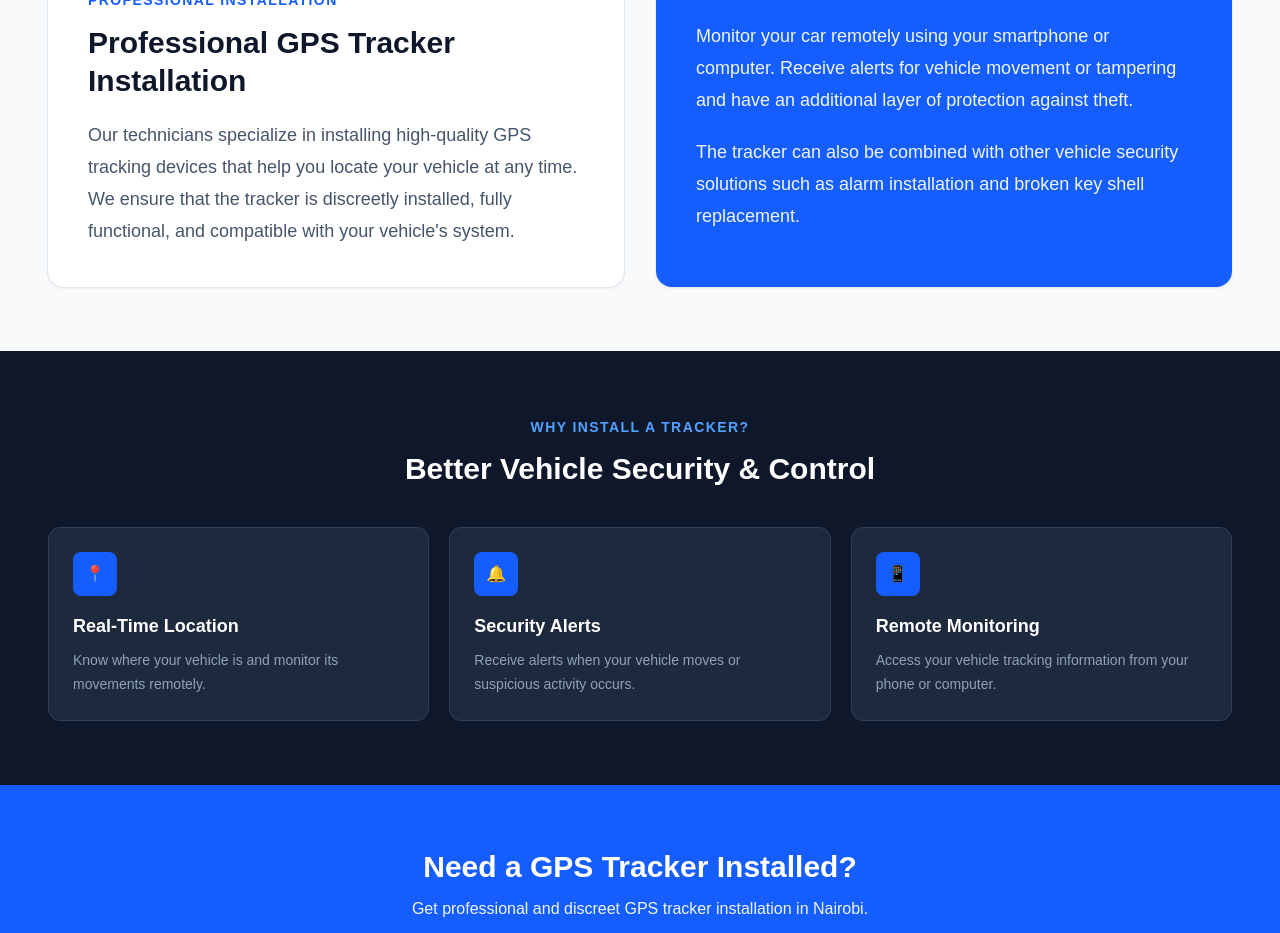
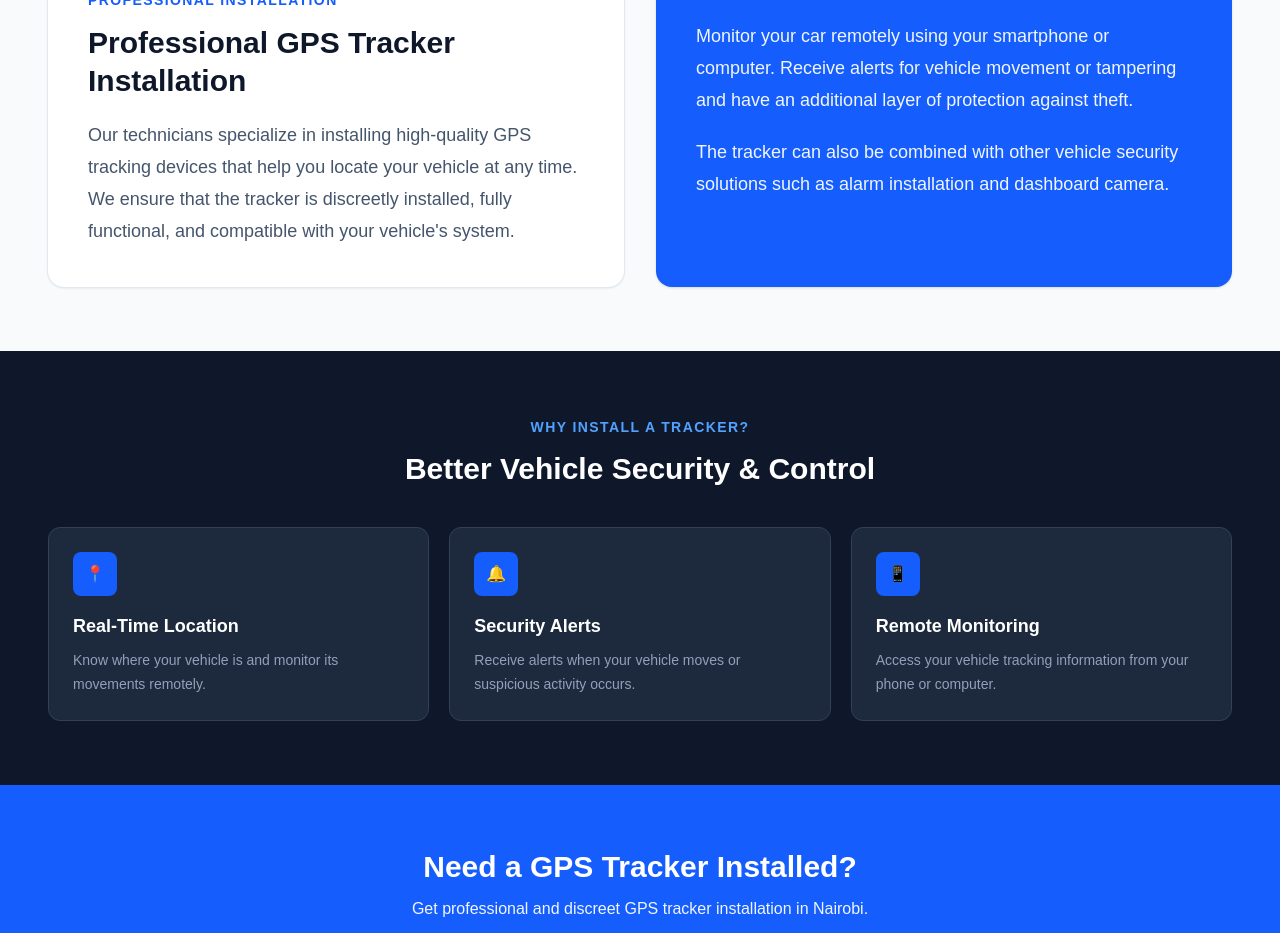
Before and after one commit to Avelimanuel/autokeyexperts, a Next.js app: page /car-tracker-installation-nairobi in a window 1280 px wide. Shown: the part 1220-2153 px from the top of the page. Built offline with nearby package versions, Linux system fonts and the light colour scheme.

Commit message:
tracker page edits

```diff
--- a/app/car-tracker-installation-nairobi/page.tsx
+++ b/app/car-tracker-installation-nairobi/page.tsx
@@ -119,8 +119,7 @@ export default function Page() {
 
               <p>
                 The tracker can also be combined with other vehicle security
-                solutions such as alarm installation and broken key shell
-                replacement.
+                solutions such as alarm installation and dashboard camera.
               </p>
             </div>
           </div>
```
